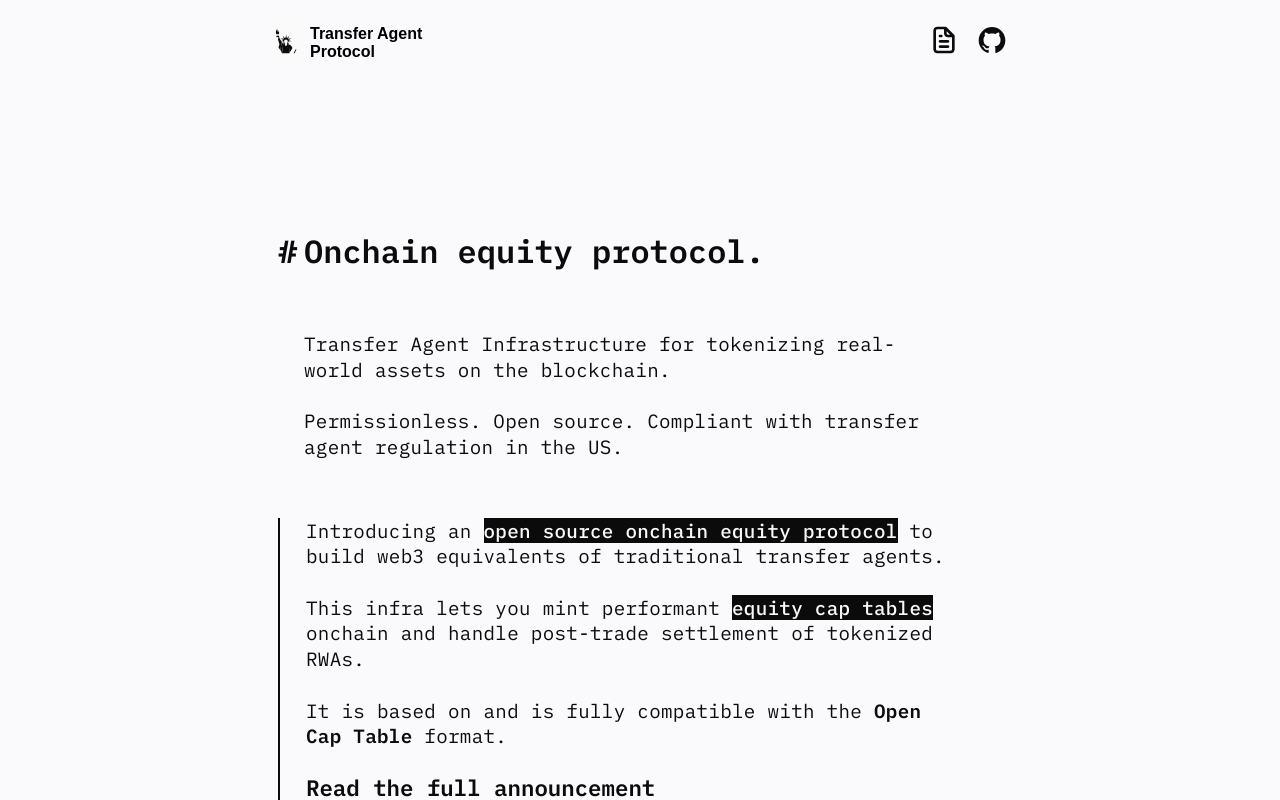
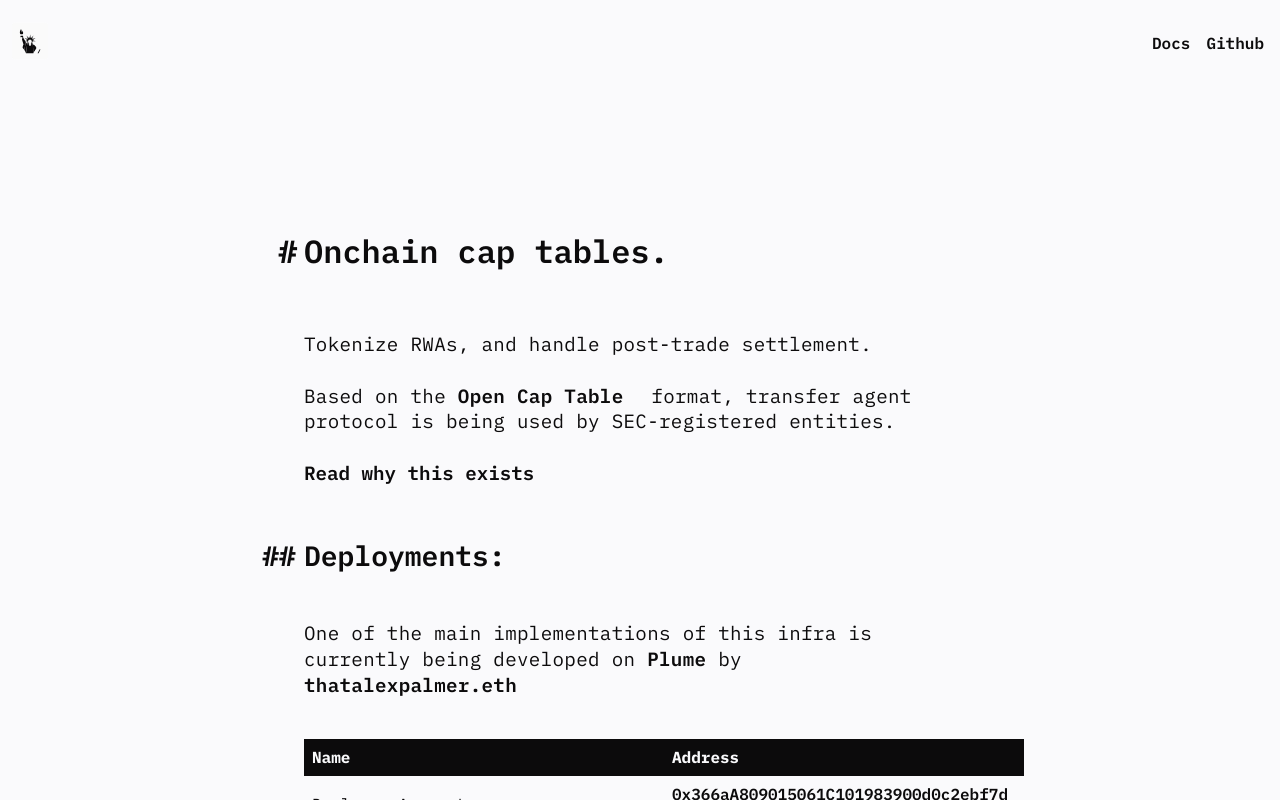
Before and after one commit to transfer-agent-protocol/tap-app, a Next.js app: page / in a window 1280 px wide. Built offline with nearby package versions, Linux system fonts and the light colour scheme.

Commit message:
Update copy

```diff
--- a/src/components/Navbar.tsx
+++ b/src/components/Navbar.tsx
@@ -10,17 +10,15 @@ export default function Navbar() {
 				<Link href="/">
 					<Image src="/tap-logo.svg" alt="Transfer Agent Protocol" width={48} height={48} />
 				</Link>
-				<Logotype>Transfer Agent Protocol</Logotype>
 			</LogoRouter>
 			<span>
 				<StyledA>
-					<Link href="https://docs.transferagentprotocol.xyz" target="_blank">
-						<Image src="/icons/docs.svg" alt="Documentation" width={32} height={32} />
+					<Link href="https://docs.transferagentprotocol.xyz" target="_blank">Docs
 					</Link>
 				</StyledA>
 				<StyledA>
 					<Link href="https://github.com/transfer-agent-protocol/tap-cap-table" target="_blank ">
-						<Image src="/icons/github.svg" alt="TAP Cap Table Github" width={32} height={32} />
+						Github
 					</Link>
 				</StyledA>
 			</span>
--- a/src/components/layout.tsx
+++ b/src/components/layout.tsx
@@ -12,7 +12,7 @@ export default function Layout({ children }: Props) {
 			<Main>{children}</Main>
 			<FooterWrapper>
 				<FooterContent>
-					© {new Date().getFullYear()} Transfer Agent Protocol Authors
+					© {new Date().getFullYear()}
 				</FooterContent>
 			</FooterWrapper>
 		</FullWidth>
--- a/src/components/wrappers.tsx
+++ b/src/components/wrappers.tsx
@@ -14,7 +14,7 @@ const Nav = styled.nav`
     justify-content: space-between;
 	align-items: center;
 	width: 100%;
-	max-width: 768px;
+	max-width: 100%;
 	padding: 1rem 0;
 `;
 
@@ -71,6 +71,21 @@ const Heading = styled.div`
     @media only screen and (max-width: 512px) {
         margin: 2rem 0;
     }
+
+	a {
+		font-size: ${({ theme }) => theme.fontSizes.medium};
+        padding: 0 1rem 0 0;
+        /** iPhone portrait mode and equivalent devices */
+		@media only screen and (max-width: 512px) {
+			font-size: ${({ theme }) => theme.fontSizes.medium};
+			padding: 0 0.3rem 0 0;
+		}
+    }
+
+	a:hover {
+		color: ${({ theme }) => theme.colors.background};
+		background: ${({ theme }) => theme.colors.main};
+	}
 `;
 
 const Content = styled.div`
@@ -115,32 +130,48 @@ const Credits = styled.div`
 	align-items: flex-start;
 	font-size: ${({ theme }) => theme.fontSizes.large};
 	margin-bottom: 4rem;
-
-	a, span {
-        padding: 0 1rem 0 0;
-        /** iPhone portrait mode and equivalent devices */
-		@media only screen and (max-width: 512px) {
-			font-size: ${({ theme }) => theme.fontSizes.baseline};
-			padding: 0 0.3rem 0 0;
-		}
-    }
-
-	a:hover {
-		color: ${({ theme }) => theme.colors.background} !important;
-		background: ${({ theme }) => theme.colors.main} !important;
-	}
 `;
 
-const TallyWrapper = styled.div`
-	position: relative;
-    display: flex;
-    flex-direction: column;
-    align-items: center;
-    justify-content: center;
-	padding: 2px;
-    width: 100%;
-    height: 100%;
+const StyledTable = styled.table`
+  width: 100%;
+  border-collapse: collapse;
+  margin: 1rem 0;
+  font-size: ${({ theme }) => theme.fontSizes.baseline};
+  table-layout: fixed; /* Helps to apply word wrapping */
+
+  th, td {
+    text-align: left;
+    padding: 0.5rem;
+    border-bottom: 1px solid ${({ theme }) => theme.colors.main};
+    word-break: break-word; /* Ensures text wraps inside the cell */
+  }
+
+  th {
+    background-color: ${({ theme }) => theme.colors.main};
+    color: ${({ theme }) => theme.colors.background};
+  }
+
+  td a {
+    color: ${({ theme }) => theme.colors.main};
+    text-decoration: none;
+    display: inline-block; /* Can help with better handling of wrapping for links */
+    max-width: 100%; /* Prevents the link from overflowing its container */
+  }
+
+  td a:hover {
+    color: ${({ theme }) => theme.colors.background};
+    background: ${({ theme }) => theme.colors.main};
+  }
+
+  @media (max-width: 768px) {
+    font-size: ${({ theme }) => theme.fontSizes.small};
+    th, td {
+      padding: 0.3rem; /* Smaller padding for smaller screens */
+    }
+  }
 `;
+
+
 
 const FooterWrapper = styled.footer`
     display: flex;
@@ -184,4 +215,4 @@ const FooterAside = styled.aside`
     }
 `;
 
-export { FullWidth, Nav, Logotype, Main, Heading, Content, Article, Credits, TallyWrapper, FooterWrapper, FooterContent, FooterAside };
+export { FullWidth, Nav, Logotype, Main, Heading, Content, Article, Credits, StyledTable, FooterWrapper, FooterContent, FooterAside };
--- a/src/pages/index.tsx
+++ b/src/pages/index.tsx
@@ -1,40 +1,57 @@
-import { Heading, Content, Credits } from "../components/wrappers";
-import { H1, H2, Blockquote, P } from "../components/typography";
+import { Heading, Content, StyledTable } from "../components/wrappers";
+import { H1, H2, P } from "../components/typography";
 
 export default function Home() {
 	return (
 		<Content>
 			<Heading>
-				<H1>Onchain equity protocol.</H1>
-				<P>Transfer Agent Infrastructure for tokenizing real-world assets on the blockchain.</P>
-				<P>Permissionless. Open source. Compliant with transfer agent regulation in the US.</P>
+				<H1>Onchain cap tables.</H1>
+				<P>Tokenize RWAs, and handle post-trade settlement.</P>
+				<P>Based on the <a href="https://www.opencaptablecoalition.com/" target="_blank">Open Cap Table</a> format, transfer agent protocol is being used by SEC-registered entities.</P>
+				<a href="https://paragraph.xyz/@thatalexpalmer/rwa-tokenization-protocol-stack" target="_blank" rel="noopener">Read why this exists</a>
 			</Heading>
-			<Blockquote>
-				<P>Introducing an <mark>open source onchain equity protocol</mark> to build web3 equivalents of traditional transfer agents.</P>
-				<P>This infra lets you mint performant <mark>equity cap tables</mark> onchain and handle post-trade settlement of tokenized RWAs.</P>
-				<P>It is based on and is fully compatible with the <a href="https://www.opencaptablecoalition.com/" target="_blank">Open Cap Table</a> format.</P>
-				<a href="https://paragraph.xyz/@thatalexpalmer/rwa-tokenization-protocol-stack" target="_blank" rel="noopener">Read the full announcement</a>
-			</Blockquote>
 			<H2>
-				Built by
+				Deployments:
 			</H2>
-			<Credits>
-				<a href="https://warpcast.com/thatalexpalmer.eth" target="_blank" rel="noopener">thatalexpalmer.eth</a>
-				<span>|</span>
-				<a href="https://warpcast.com/vic" target="_blank" rel="noopener">vic</a>
-				<span>|</span>
-				<a href="https://pluralenergy.co" target="_blank" rel="noopener">Plural Energy</a>
-				<span>|</span>
-				<a href="https://fairmint.co" target="_blank" rel="noopener">Fairmint</a>
-			</Credits>
-			<H2>
-				Testnet deployments
-			</H2>
-			<Credits>
-				<a href="https://goerli-optimism.etherscan.io/address/0x7182cc6f1d512906c794742e6a2295e1d8448e82" target="_blank" rel="noopener noreferrer">OP Goerli</a>
-				<span> | </span>
-				<a href="https://www.plumenetwork.xyz/" target="_blank" rel="noopener">Plume Testnet</a>
-			</Credits>
+			<P>
+				One of the main implementations of this infra is currently being developed on <a href="https://plumenetwork.xyz" target="_blank">Plume</a> by <a href="https://warpcast.com/thatalexpalmer.eth" target="_blank">thatalexpalmer.eth</a>
+			</P>
+			<StyledTable>
+				<thead>
+					<tr>
+						<th>Name</th>
+						<th>Address</th>
+					</tr>
+				</thead>
+				<tbody>
+					<tr>
+						<td>Deployer Account</td>
+						<td><a href="https://plume-testnet.explorer.caldera.xyz/address/0x366aA809015061C101983900d0c2ebf7d71B96AF">0x366aA809015061C101983900d0c2ebf7d71B96AF</a></td>
+					</tr>
+					<tr>
+						<td>CapTableFactory</td>
+						<td><a href="https://plume-testnet.explorer.caldera.xyz/address/0xB753930229Bf1Fe02189b4FEb20678Ba44312877" target="_blank" rel="noopener noreferrer">0xB753930229Bf1Fe02189b4FEb20678Ba44312877</a></td>
+					</tr>
+					<tr>
+						<td>CapTable</td>
+						<td><a href="https://plume-testnet.explorer.caldera.xyz/address/0xE7f4bfa5eE90a8450Cf4f9410463C8D24102ce8A" target="_blank" rel="noopener noreferrer">0xE7f4bfa5eE90a8450Cf4f9410463C8D24102ce8A</a></td>
+					</tr>
+					<tr>
+						<td>StockLib</td>
+						<td><a href="https://plume-testnet.explorer.caldera.xyz/address/0x0d2cfD82004aeD30A4Bd4Efe7b8810Bd86a53296" target="_blank" rel="noopener noreferrer">0x0d2cfD82004aeD30A4Bd4Efe7b8810Bd86a53296</a></td>
+					</tr>
+					<tr>
+						<td>Adjustment</td>
+						<td><a href="https://plume-testnet.explorer.caldera.xyz/address/0x1E228a15a25F0bDe12132620A6aa152Baf12d36f" target="_blank" rel="noopener noreferrer">0x1E228a15a25F0bDe12132620A6aa152Baf12d36f</a></td>
+					</tr>
+					<tr>
+						<td>DeleteContext</td>
+						<td><a href="https://plume-testnet.explorer.caldera.xyz/address/0xb960D1D1c9C39C1EA7CB452Bfd45B2799edAF33E" target="_blank" rel="noopener noreferrer">0xb960D1D1c9C39C1EA7CB452Bfd45B2799edAF33E</a></td>
+					</tr>
+				</tbody>
+			</StyledTable>
+
+
 		</Content>
 	);
 }
```
Also changed, not shown: 1 other file (tests, documents, lock files or other folders).
